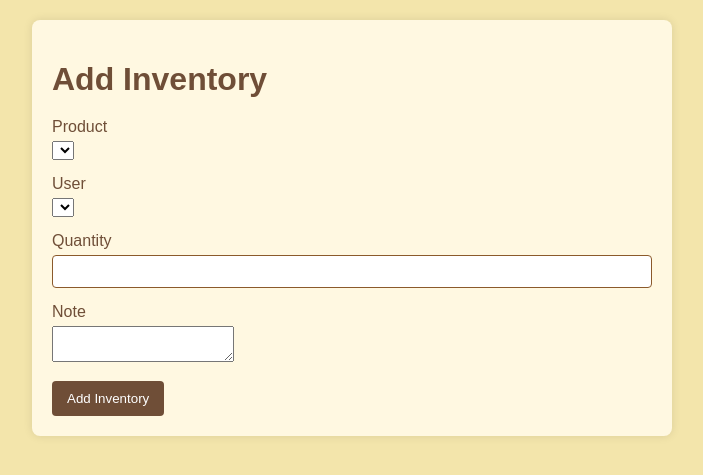
After one commit to onochang-sunabaco/cafe_management_night, a Flask app: page /add_inventory in a window 1280 px wide. The commit adds this page. Shown: the top 475 px of the page, without its empty margins (288-991 px from the left). Run offline with Flask 3, Linux system fonts and the light colour scheme; data that the repository does not hold is empty.

Commit message:
入出庫登録と履歴の表示を追加

```diff
--- a/app.py
+++ b/app.py
@@ -41,5 +41,84 @@ def add_product():
 
     return render_template('add_product.html')
 
+@app.route('/product_list')
+def product_list():
+    conn = get_db()
+    cur = conn.cursor()
+    cur.execute('SELECT * FROM Products')
+    products = cur.fetchall()
+    conn.close()
+    return render_template('product_list.html', products=products)
+
+# 入出庫の登録
+@app.route('/add_inventory', methods=['GET', 'POST'])
+def add_inventory():
+    if request.method == 'POST':
+        product_id = request.form['product_id']
+        user_id = request.form['user_id']
+        quantity = request.form['quantity']
+        note = request.form['note']
+
+        print(product_id)
+        print(user_id)
+        print(quantity)
+        print(note)
+
+        if not product_id or not user_id or not quantity:
+            flash('All fields are required!')
+            return redirect(url_for('add_inventory'))
+
+        conn = get_db()
+        cur = conn.cursor()
+        try:
+            cur.execute('''
+                INSERT INTO Inventory (product_id, user_id, quantity, received_date, note)
+                VALUES (?, ?, ?, datetime('now'), ?)
+            ''', (product_id, user_id, int(quantity), note))
+            cur.execute('''
+                UPDATE Products SET quantity = quantity + ?
+                WHERE id = ?
+            ''', (int(quantity), product_id))
+            conn.commit()
+            flash('Inventory updated successfully!')
+        except Exception as e:
+            flash(f'Error: {e}')
+        finally:
+            conn.close()
+
+        return redirect(url_for('add_inventory'))
+
+    conn = get_db()
+    cur = conn.cursor()
+    cur.execute('SELECT * FROM Products')
+    products = cur.fetchall()
+    print("-------")
+    print(products)
+    cur.execute('SELECT * FROM Users')
+    users = cur.fetchall()
+    print(users)
+    conn.close()
+    return render_template('add_inventory.html', products=products, users=users)
+
+
+# 入出庫履歴の表示
+@app.route('/inventory_list')
+def inventory_list():
+    conn = get_db()
+    cur = conn.cursor()
+    cur.execute('''
+        SELECT Inventory.id, Products.name as product_name, Users.display_name as user_name,
+               Inventory.quantity, Inventory.received_date, Inventory.note
+        FROM Inventory
+        JOIN Products ON Inventory.product_id = Products.id
+        JOIN Users ON Inventory.user_id = Users.id
+        ORDER BY Inventory.received_date DESC
+    ''')
+    inventory = cur.fetchall()
+    conn.close()
+    return render_template('inventory_list.html', inventory=inventory)
+
+
+
 if __name__ == '__main__':
     app.run(debug=True)
--- a/static/styles.css
+++ b/static/styles.css
@@ -59,3 +59,29 @@ button:hover {
     border-radius: 4px;
     list-style: none;
 }
+
+/* 既存のスタイルはそのままにして、新しいスタイルを追加します */
+table {
+    width: 100%;
+    border-collapse: collapse;
+    margin-top: 20px;
+}
+
+th, td {
+    border: 1px solid #8b5a2b; /* Darker coffee brown */
+    padding: 8px;
+    text-align: left;
+}
+
+th {
+    background-color: #6f4e37; /* Coffee brown */
+    color: #fff;
+}
+
+tbody tr:nth-child(odd) {
+    background-color: #fff8e1; /* Off-white with a hint of coffee */
+}
+
+tbody tr:nth-child(even) {
+    background-color: #f3e5ab; /* Light coffee background */
+}
--- /dev/null
+++ b/templates/add_inventory.html
@@ -0,0 +1,40 @@
+<!DOCTYPE html>
+<html lang="en">
+<head>
+    <meta charset="UTF-8">
+    <title>Add Inventory</title>
+    <link rel="stylesheet" href="{{ url_for('static', filename='styles.css') }}">
+</head>
+<body>
+    <div class="container">
+        <h1>Add Inventory</h1>
+        <form method="POST">
+            <div class="form-group">
+                <label for="product_id">Product</label>
+                <select name="product_id" id="product_id">
+                    {% for product in products %}
+                    <option value="{{ product.id }}">{{ product.name }}</option>
+                    {% endfor %}
+                </select>
+            </div>
+            <div class="form-group">
+                <label for="user_id">User</label>
+                <select name="user_id" id="user_id">
+                    {% for user in users %}
+                    <option value="{{ user.id }}">{{ user.display_name }}</option>
+                    {% endfor %}
+                </select>
+            </div>
+            <div class="form-group">
+                <label for="quantity">Quantity</label>
+                <input type="number" name="quantity" id="quantity" required>
+            </div>
+            <div class="form-group">
+                <label for="note">Note</label>
+                <textarea name="note" id="note"></textarea>
+            </div>
+            <button type="submit">Add Inventory</button>
+        </form>
+    </div>
+</body>
+</html>
```
Also changed, not shown: templates/inventory_list.html (added, +37 -0 lines), templates/product_list.html (added, +36 -0 lines).
